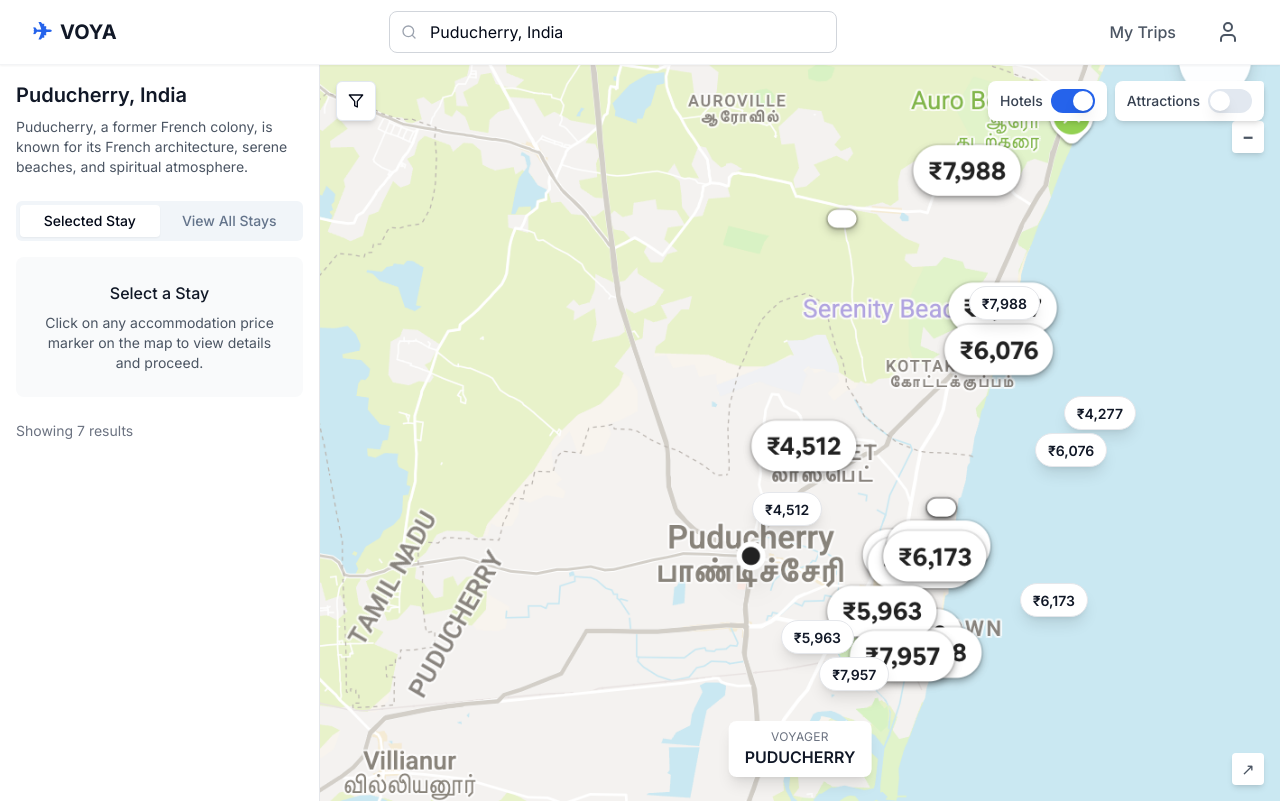
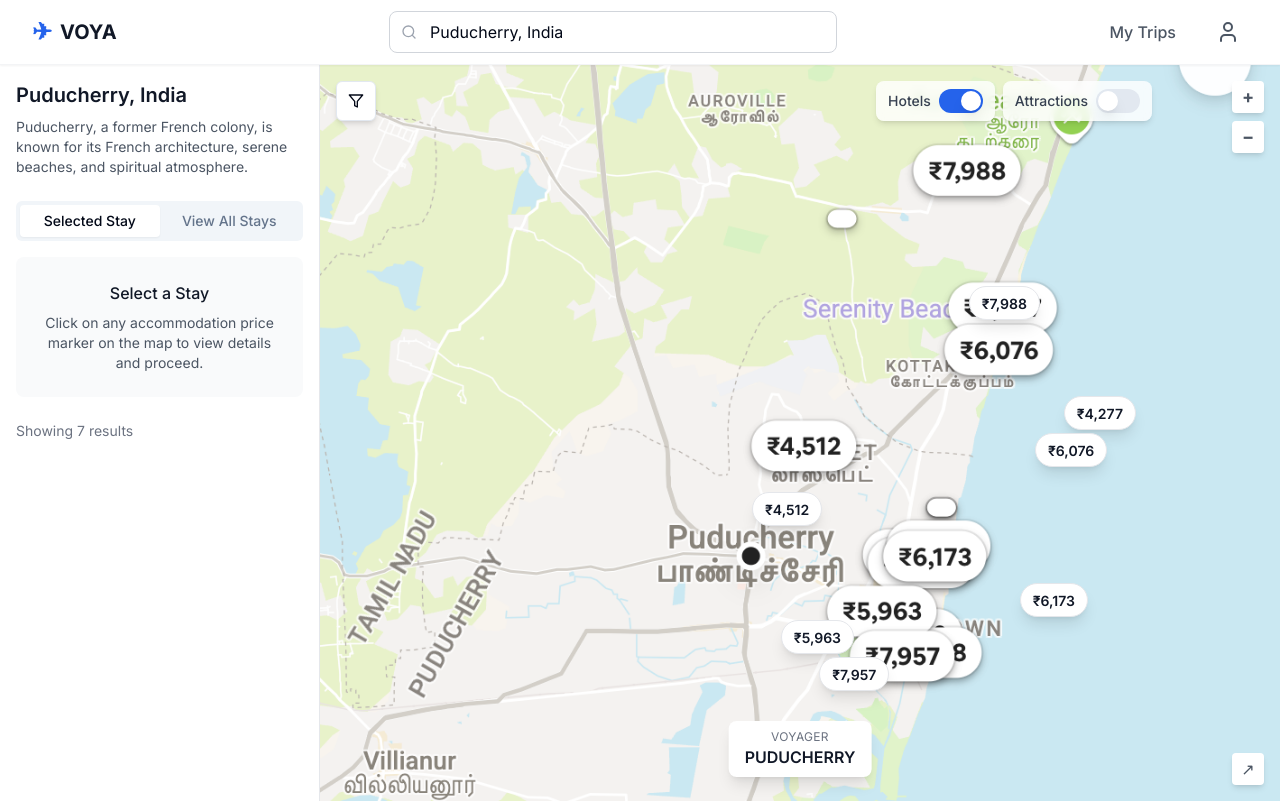
Before and after one commit to PlayZone30/voya-trip-architect-02, a React (Vite) app: page /search in a window 1280 px wide. Built offline with nearby package versions, Linux system fonts and the light colour scheme.

Commit message:
Fix: Adjust toggle button opacity and position
Adjusted the opacity and horizontal position of the Hotels/Attractions toggle buttons on the /search page to prevent overlap with the zoom controls.

```diff
--- a/src/pages/SearchResults.tsx
+++ b/src/pages/SearchResults.tsx
@@ -205,9 +205,9 @@ const SearchResults = () => {
 
         {/* Map Container with Controls */}
         <div className="flex-1 relative">
-          {/* Map Controls Overlay - moved filter button to left to avoid overlap */}
-          <div className="absolute top-4 left-4 right-4 z-10 flex items-center justify-between">
-            {/* Filter Button - moved to left */}
+          {/* Map Controls Overlay */}
+          <div className="absolute top-4 left-4 right-16 z-10 flex items-center justify-between">
+            {/* Filter Button */}
             <Sheet>
               <SheetTrigger asChild>
                 <Button variant="outline" size="icon" className="bg-white shadow-md">
@@ -308,10 +308,10 @@ const SearchResults = () => {
               </SheetContent>
             </Sheet>
 
-            {/* Toggle Controls - moved to right */}
-            <div className="flex items-center space-x-2">
+            {/* Toggle Controls - moved further left and reduced opacity */}
+            <div className="flex items-center space-x-2 mr-16">
               {/* Accommodations Toggle */}
-              <div className="bg-white rounded-lg shadow-md px-3 py-2 flex items-center space-x-2">
+              <div className="bg-white/80 backdrop-blur-sm rounded-lg shadow-md px-3 py-2 flex items-center space-x-2">
                 <span className="text-sm font-medium text-gray-700">Hotels</span>
                 <Switch
                   checked={showAccommodations}
@@ -320,7 +320,7 @@ const SearchResults = () => {
               </div>
 
               {/* Attractions Toggle */}
-              <div className="bg-white rounded-lg shadow-md px-3 py-2 flex items-center space-x-2">
+              <div className="bg-white/80 backdrop-blur-sm rounded-lg shadow-md px-3 py-2 flex items-center space-x-2">
                 <span className="text-sm font-medium text-gray-700">Attractions</span>
                 <Switch
                   checked={showAttractions}
```
